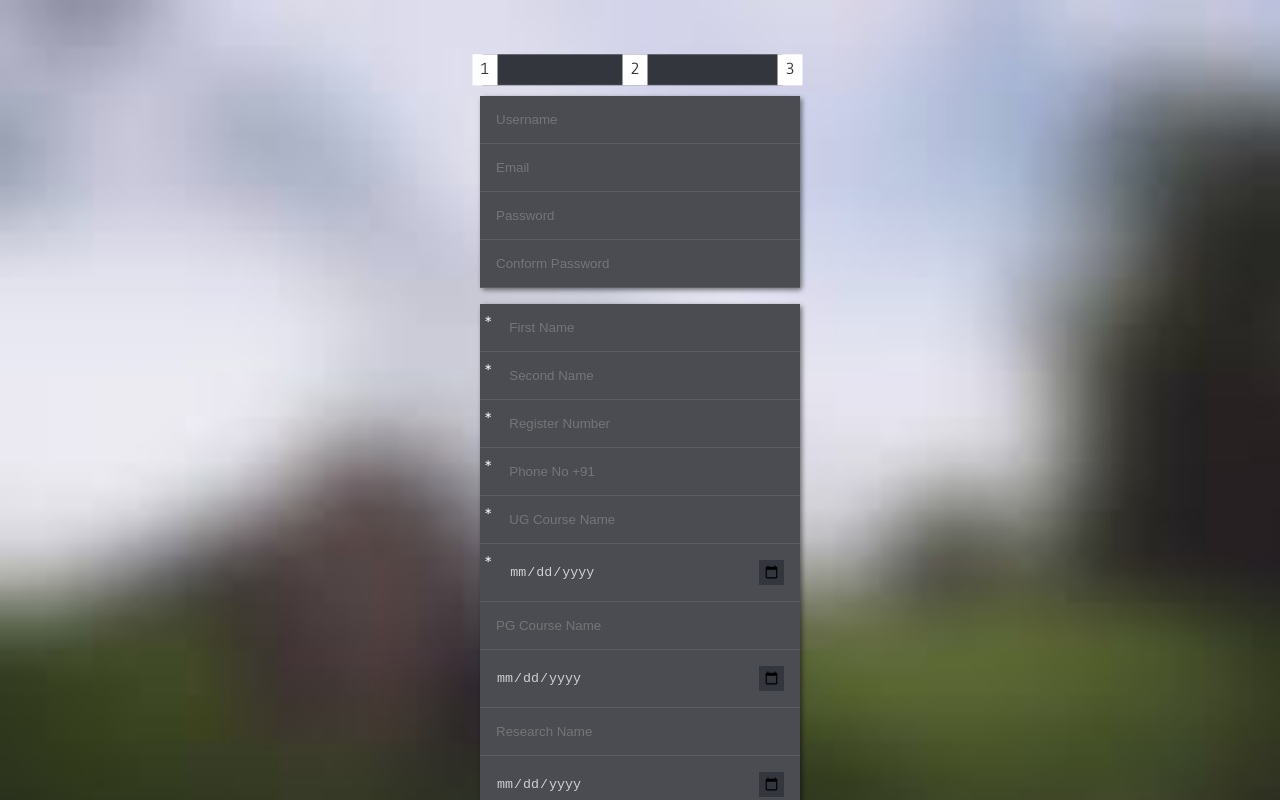
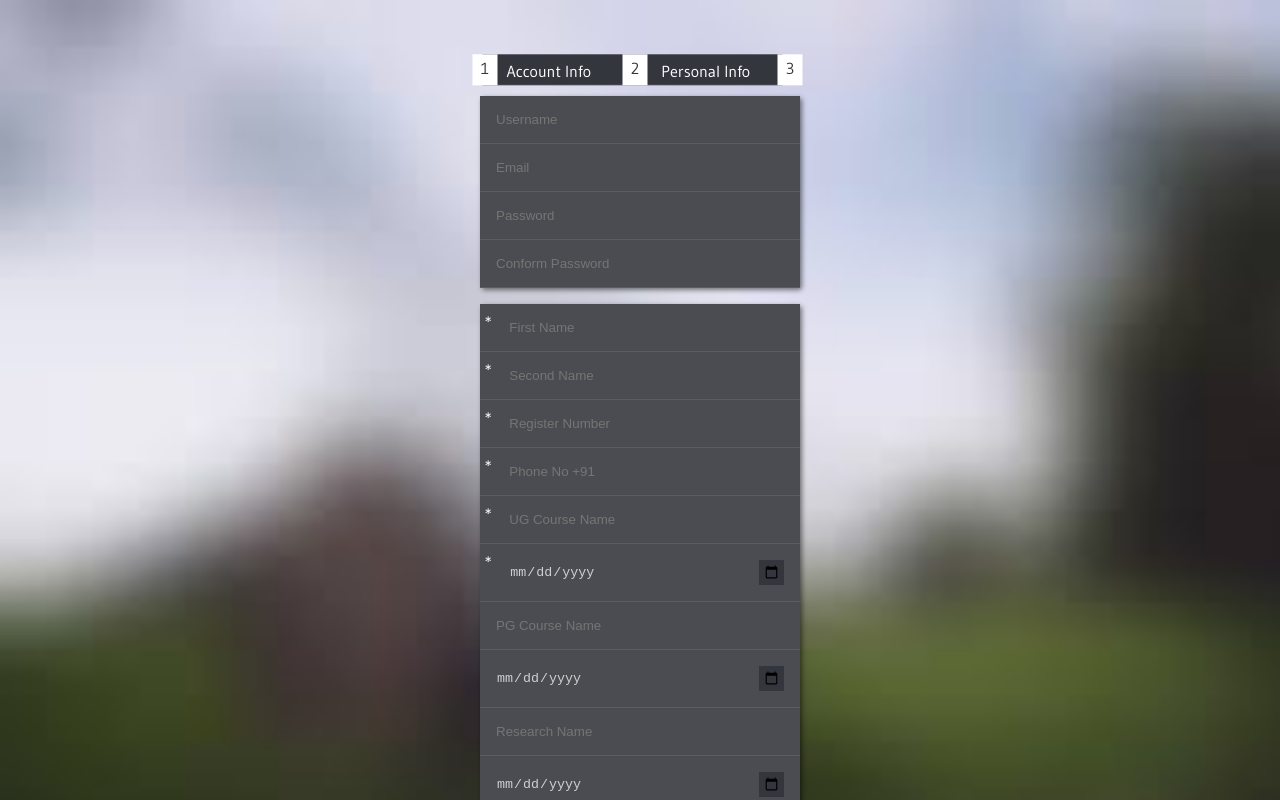
Before and after one commit to MohamedJakkariya/Alumni-Management-System, a plain HTML site: page Sing up/Sign_ups.html in a window 1280 px wide. Shown: the top 800 px of the page. Drawn offline with nearby package versions, Linux system fonts and the light colour scheme.

Commit message:
Some changes

```diff
--- a/Sing up/Sign_ups.html
+++ b/Sing up/Sign_ups.html
@@ -16,8 +16,8 @@
 
  <!-- Multi progressbar indicator  -->
  <div class="progressbar">
-  <span class="first"></span>
-  <span class="second"></span>
+  <span class="first">Account Info</span>
+  <span class="second">Personal Info</span>
  </div>
 
  <!-- Form details -->
```
